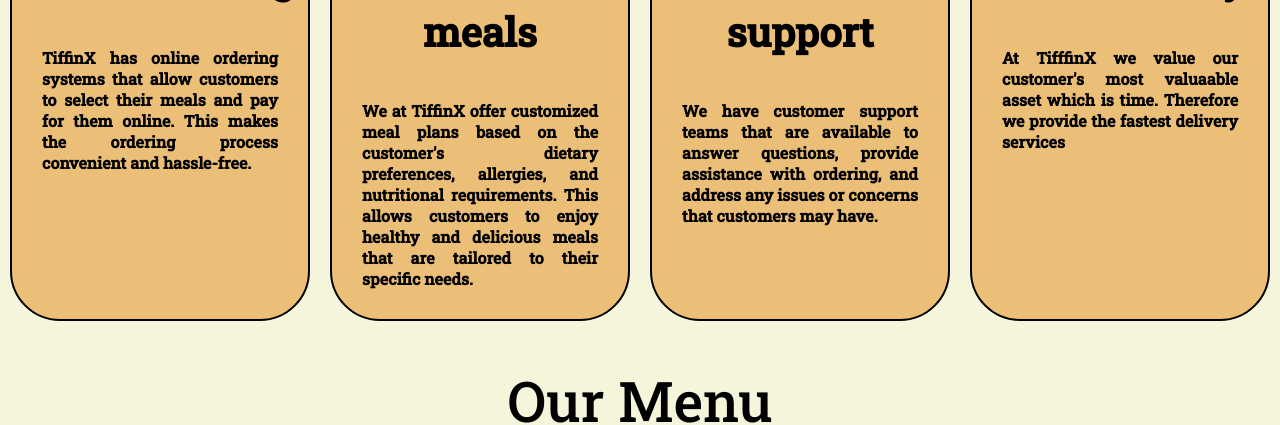
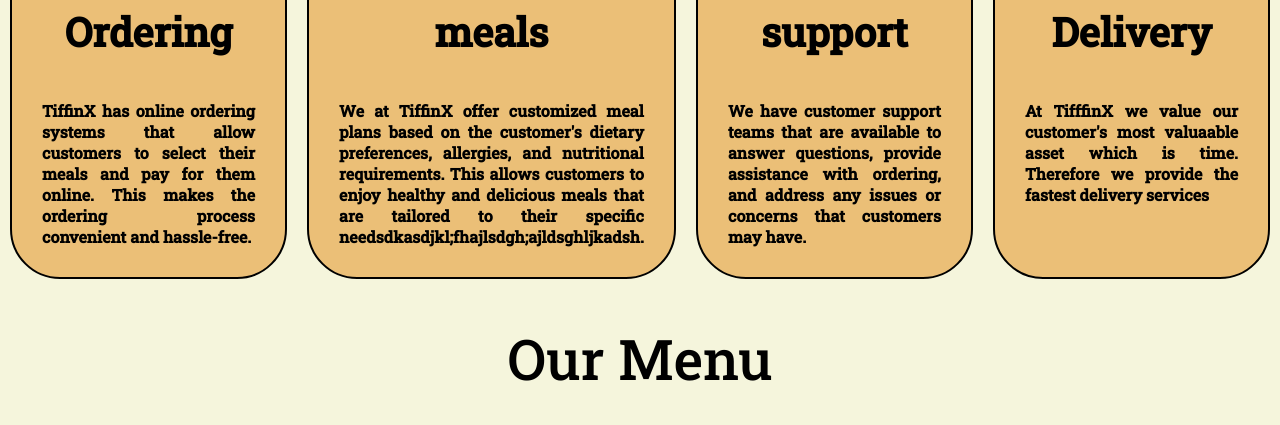
Before and after one commit to omkarvasekar/Tiffinx, a plain HTML site: page index.html in a window 1280 px wide. Shown: the part 932-1357 px from the top of the page. Drawn offline with nearby package versions, Linux system fonts and the light colour scheme.

Commit message:
Update index.html

```diff
--- a/index.html
+++ b/index.html
@@ -60,7 +60,7 @@
                 <h2 class="h-secondary center">Customized meals</h2>
                 <p class="center">We at TiffinX offer customized meal plans based on the customer's dietary preferences,
                     allergies, and nutritional requirements. This allows customers to enjoy healthy and delicious meals
-                    that are tailored to their specific needs.</p>
+                    that are tailored to their specific needsdkasdjkl;fhajlsdgh;ajldsghljkadsh.</p>
             </div>
             <div class="box ">
                 <img src="customer-support.png" alt="'img not found">
```
